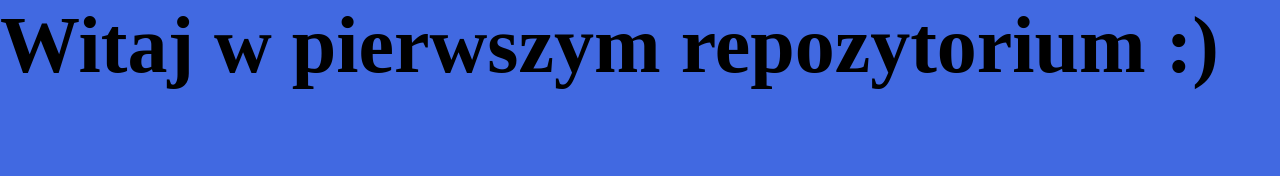
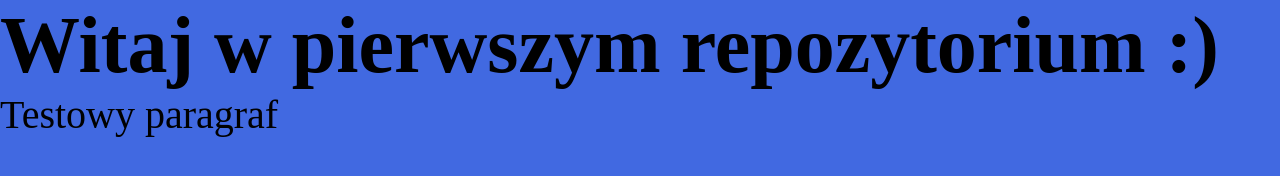
Before and after one commit to kazubek/test, a plain HTML site: page index.html in a window 1280 px wide. Drawn offline with Linux system fonts and the light colour scheme.

Commit message:
added paragraph

```diff
--- a/index.html
+++ b/index.html
@@ -9,5 +9,6 @@
 	</head>
 	<body>
 		<h1>Witaj w pierwszym repozytorium :) </h1>
+        <p>Testowy paragraf</p>
 	</body>
 </html>
```
